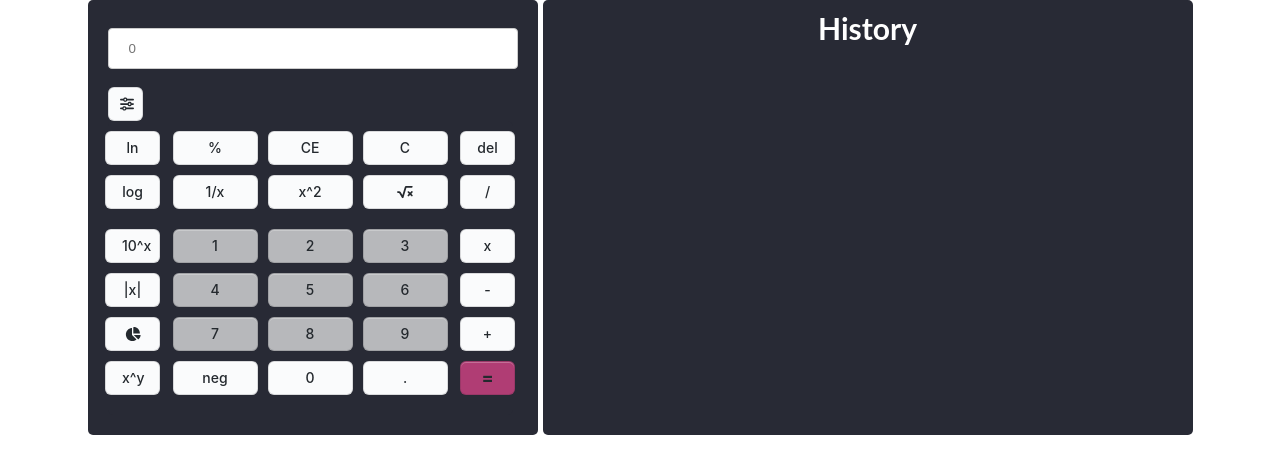
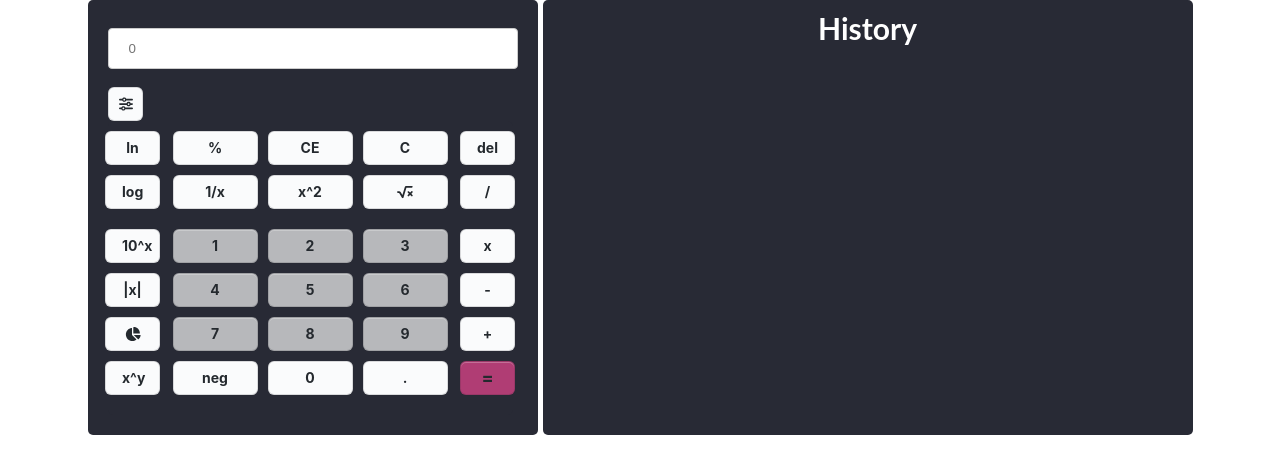
Before and after one commit to EnaBur/calc, a React (Create React App) app: page / in a window 1280 px wide. Both pictures are taken after a click on the button 125 px from the left and 104 px from the top of the page. Shown: the top 474 px of the page. Built offline with nearby package versions, Linux system fonts and the light colour scheme.

Commit message:
fixedZeroAsFirstSymbol

```diff
--- a/src/components/Digit.js
+++ b/src/components/Digit.js
@@ -40,6 +40,18 @@ const Digit = ({ additionalStatus, setadditionalStatus }) => {
         setSolv(Math.pow(10, number).toString());
         setInputValue(solution);
       }
+    }else if(input === 'log'){
+      const number = parseFloat(inputValue);
+      if (!isNaN(number)) {
+        setSolv(Math.log(number).toString());
+        setInputValue(solution);
+      }
+    }else if(input === 'ln'){
+      const number = parseFloat(inputValue);
+      if (!isNaN(number)) {
+        setSolv(Math.ln(number).toString());
+        setInputValue(solution);
+      }
     }else if (input === '^'){
       const numbers = inputValue.split('^');
       const number1 = parseFloat(numbers[0]);
@@ -49,6 +61,11 @@ const Digit = ({ additionalStatus, setadditionalStatus }) => {
         setSolv(Math.pow(number1, number2).toString());
         setInputValue(solution);
       }
+    }else if (inputValue[0] === '0') {
+      //setInputValue("First number can't be 0");
+      const numbers = inputValue;
+      const number2 = (numbers[1]);
+      setInputValue(number2 + input);
     }else if (operators.includes(input)) {
       if (input === '=') {
         const expression = inputValue;
@@ -64,9 +81,6 @@ const Digit = ({ additionalStatus, setadditionalStatus }) => {
           }
     }
 
-    if (input === "0" && inputValue === "") {
-      return;
-    }
   };
 
   const addNumbers = () => {
@@ -143,8 +157,8 @@ const Digit = ({ additionalStatus, setadditionalStatus }) => {
 
       <div className={`keyboard ${additionalStatus ? 'move-simple' : ''}`}>
         <div className={`additional ${additionalStatus ? 'show-additional' : ''}`}>
-          <button>ln</button>
-          <button id="addit-style">log</button>
+          <button onClick={() => calculation('ln')}>ln</button>
+          <button onClick={() => calculation('log')} id="addit-style">log</button>
           <button onClick={() => calculation('10^x')}>10^x</button>
           <button onClick={() => calculation('|x|')}>|x|</button>
           <button onClick={() => calculation('3.14')}><FontAwesomeIcon icon={faChartPie} /></button>
@@ -162,7 +176,7 @@ const Digit = ({ additionalStatus, setadditionalStatus }) => {
           {addNumbers()}
 
           <button onClick={() => calculation('*(-1)')}>neg</button>
-          <button onClick={() => setInputValue("0")}>0</button>
+          <button onClick={() => calculation("0")}>0</button>
           <button onClick={() => calculation('.')}>.</button>
         </div>
         <div className="simple">
--- a/src/styles/_digit.scss
+++ b/src/styles/_digit.scss
@@ -11,6 +11,8 @@
     margin-right: 80px;
     align-content: center;
 }
+
+//everything is ugly and bolded because fontAwesome offers Regular icons only to Pro users :(
 
 .calculator {
     width: 450px;
@@ -38,6 +40,7 @@
 
     button {
         margin: 0px 5px 10px 5px;
+        //font-weight: lighter;
     }
 }
 
@@ -96,7 +99,7 @@ input {
 
 
 .fa-sliders {
-    margin-left: -5px;
+    margin-left: -6px;
 }
 
 button {
@@ -123,6 +126,7 @@ button {
     white-space: nowrap;
     word-wrap: break-word;
     width: 85px;
+    font-weight: bold
   }
 
 .button:hover {
@@ -150,6 +154,7 @@ button {
 
 .num {
     background-color: #b7b8bb;
+    //font-weight: lighter;
 }
 
 #equality {
```
